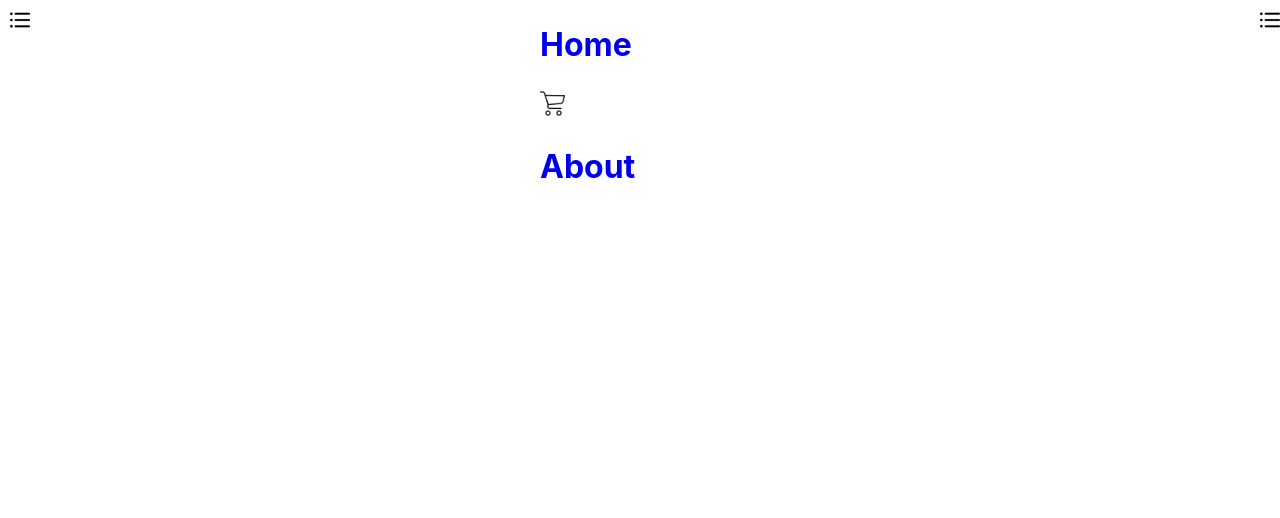
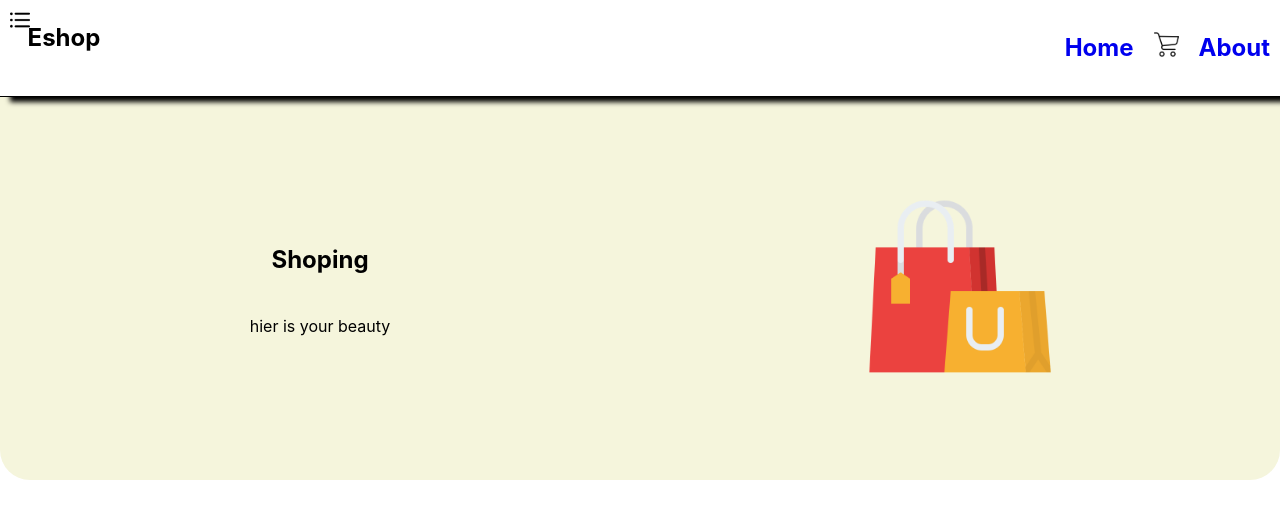
Before and after one commit to Aref19/store, a React (Vite) app: page /Profile in a window 1280 px wide. Before the commit this address had no page. Shown: the top 518 px of the page. Built offline with nearby package versions, Linux system fonts and the light colour scheme.

Commit message:
fix navbar bug

```diff
--- a/src/component/hooks/useIsAboveMediaScreen.ts
+++ b/src/component/hooks/useIsAboveMediaScreen.ts
@@ -5,7 +5,7 @@ import { useEffect, useState } from "react"
 
 const useIsAboveMediaScreen = () => {
 
-    const [sizeScreen, setSizeScreen] = useState<boolean>(true);
+    const [sizeScreen, setSizeScreen] = useState<boolean>(false);
 
 
     useEffect(() => {
--- a/src/index.css
+++ b/src/index.css
@@ -6,7 +6,7 @@
   font-weight: 400;
   color-scheme: light dark;
   color: black;
-
+   background-color: white;
   font-synthesis: none;
   text-rendering: optimizeLegibility;
   -webkit-font-smoothing: antialiased;
@@ -18,7 +18,6 @@
 
 body {
   margin: 0;
-
   height: 100%;
 
 
```
